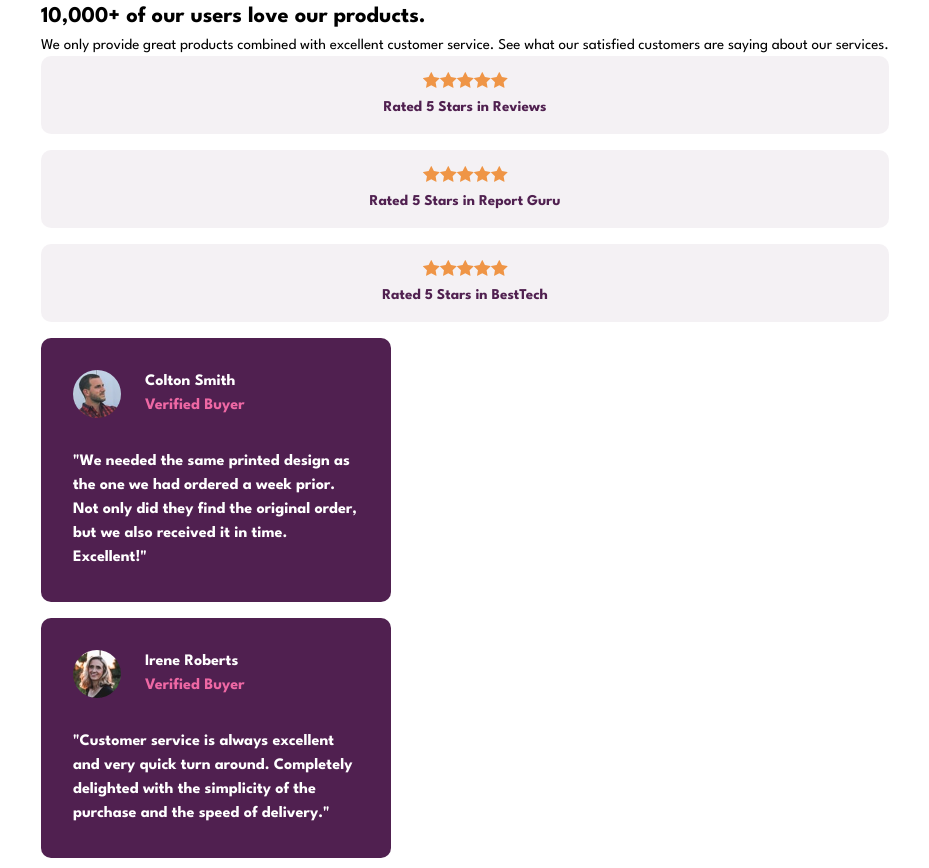
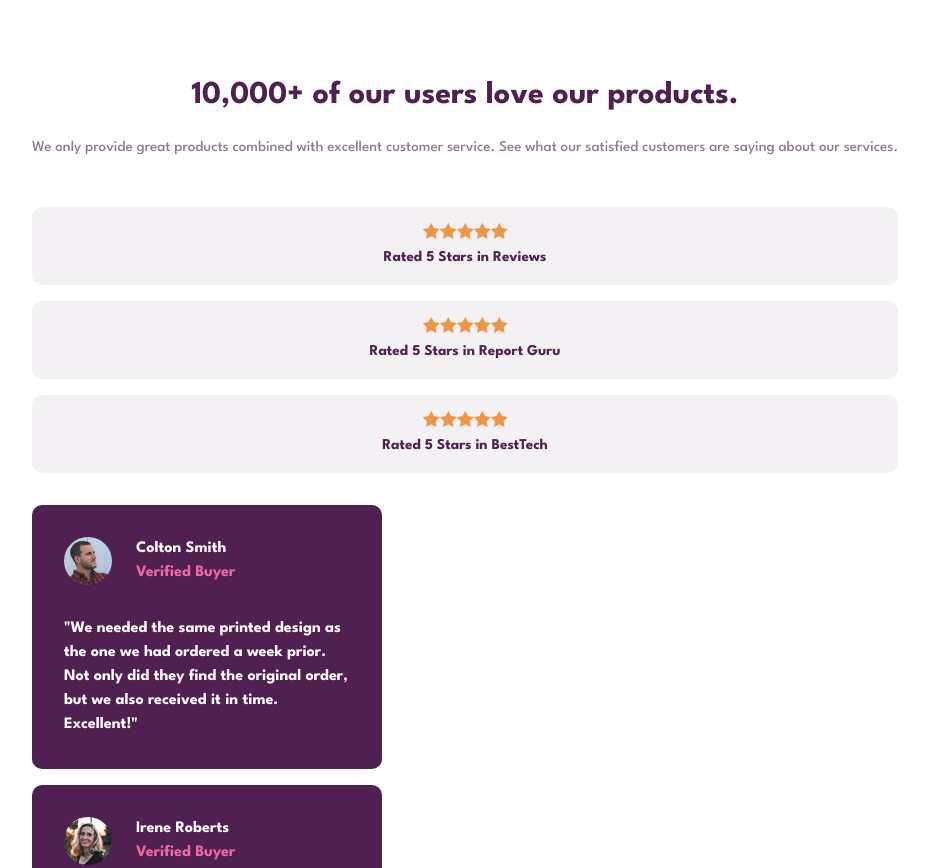
Before and after one commit to NatnaelSisay/social-proof-section-master, a website built with Parcel: page src/index.html in a window 1280 px wide. Shown: the top 868 px of the page, without its empty margins (175-1104 px from the left). Built offline with nearby package versions, Linux system fonts and the light colour scheme.

Commit message:
added header

```diff
--- a/src/assets/scss/pages/_home.scss
+++ b/src/assets/scss/pages/_home.scss
@@ -1,7 +1,35 @@
+@use "../abstracts" as *;
+
 body {
 	display: grid;
 	place-content: center;
 	margin-inline: 1rem;
+
+	margin-top: 5rem;
+}
+.section-one {
+	text-align: center;
+	margin-bottom: 1rem;
+	// outline: 1px solid red;
+
+	display: grid;
+	gap: 3rem;
+}
+
+.main__title {
+	font-size: 2rem;
+	line-height: 1;
+	padding: 0 2rem;
+
+	font-weight: $fw-bold;
+	color: $clr-primary-1;
+
+	margin-bottom: 1.5rem;
+}
+
+.main__summary {
+	color: $clr-neutral-1;
+	font-weight: $fw-medium;
 }
 
 .section-two {
```
